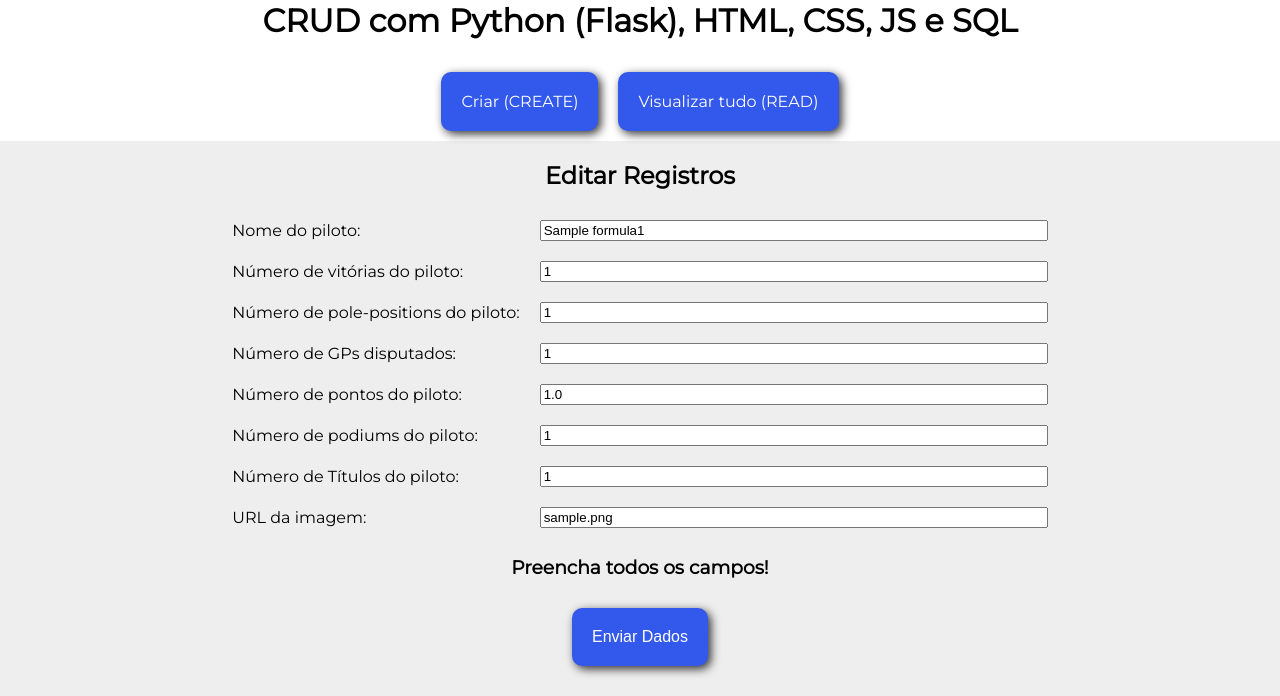
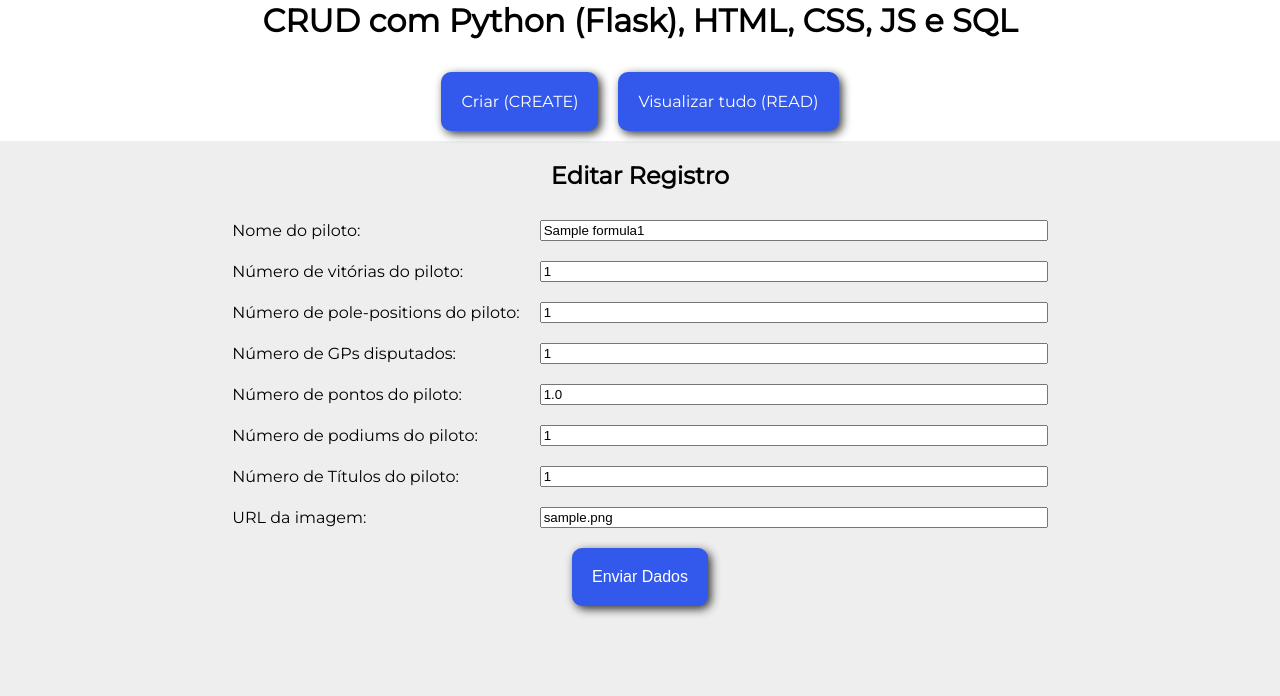
Before and after one commit to edumeirelles/Projeto_formula1, a Flask app: page /update/1 in a window 1280 px wide. Shown: the part 210-906 px from the top of the page. After the commit the page ends 826 px from the top, so only its background shows below. Run offline with Flask 2, Linux system fonts and the light colour scheme; tables that the repository leaves empty hold one stand-in row (values such as "Sample post"); parts of the project's set-up code (start-up, migrations or seed data) failed here and were passed over.

Commit message:
Alterações Projeto Modulo 2

```diff
--- a/app.py
+++ b/app.py
@@ -110,11 +110,14 @@ def create():
 def update(registro_id):
 
     sucesso = False
-
+    erro = "Preencha todos os campos"
     registro = Formula1.read_single(registro_id)
 
     if request.method == 'POST':
         form = request.form
+        if not form['nome'] or not form['vitorias'] or not form['poles'] or not form['gp_disputados'] or not form['pontos'] or not form['podiums'] or not form['campeonatos'] or not form['imagem_url']:
+
+            return render_template('erro.html', registro=registro, erro=erro)
 
         registro.update(form['nome'], form['vitorias'], form['poles'], form['gp_disputados'], form['pontos'], form['podiums'], form['campeonatos'], form['imagem_url'])
 
--- a/templates/header.html
+++ b/templates/header.html
@@ -1,6 +1,6 @@
 <div class="header">
     <div class="bloco">
-        <img src="https://blueedtech.com.br/wp-content/themes/blue/dist/images/logo-blue-croped.gif" width="200px" alt="Logo BlueEdTech">
+        <img src="https://www.logotipo.pt/wp-content/uploads/2018/03/artigo-F1-novo-2.jpg" width="200px" alt="Logo BlueEdTech">
     </div>
     <div class="bloco">
         <h1>CRUD com Python (Flask), HTML, CSS, JS e SQL</h1>
--- a/templates/update.html
+++ b/templates/update.html
@@ -14,7 +14,7 @@
     {% if not sucesso %}
 
     <div class="bloco bloco_form">
-        <h2>Editar Registros</h2>
+        <h2>Editar Registro</h2>
 
         <form action="" method="POST">
 
@@ -41,9 +41,7 @@
                     <input type="text" name="imagem_url" id="imagem_url" value="{{ registro.imagem_url }}"/>
                 </div>
             </div>
-            <div class="erro_create" id="erro_create">
-                <h3>Preencha todos os campos!</h3>
-            </div>
+
             <input type="submit" value="Enviar Dados" class="botao" id="enviar_dados">
         </form>
 
```
Also changed, not shown: templates/erro.html (+29 -3 lines).
